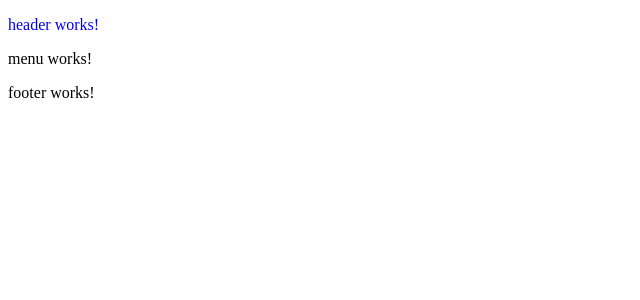
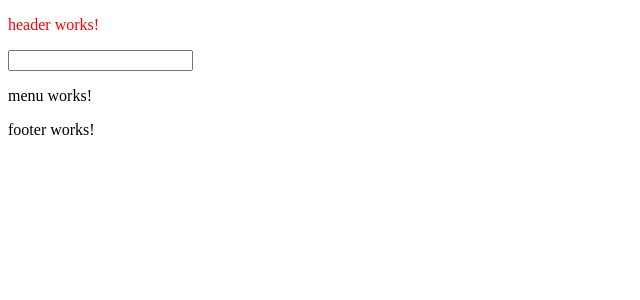
Before and after one commit to KVeronika/angular2, an Angular app in the folder my-app/: page / in a window 1280 px wide. Shown: the top 300 px of the page, without its empty margins (0-640 px from the left). Built offline with nearby package versions, Linux system fonts and the light colour scheme.

Commit message:
event binding lesson

```diff
--- a/my-app/src/app/header/header.component.html
+++ b/my-app/src/app/header/header.component.html
@@ -1,3 +1,6 @@
-<p [class]="myClass">
+<p (click)="changeColor('blue')" [style.color]="myColor">
   header works!
 </p>
+
+<input type="text" (input)="changeColor($event.target.value)"
+(keydown.control.enter)="changeColor('green')">
--- a/my-app/src/app/header/header.component.ts
+++ b/my-app/src/app/header/header.component.ts
@@ -6,18 +6,14 @@ import { Component, OnInit } from '@angular/core';
   styleUrls: ['./header.component.css']
 })
 export class HeaderComponent implements OnInit {
-  public myClass = "red";
+  public myColor = 'red'
 
-  constructor() {
-    setTimeout(() => {
-      this.myClass = 'green';
-      setTimeout(() => {
-        this.myClass = 'blue';
-      }, 2000);
-    }, 2000);
-  }
+  constructor() {}
 
   ngOnInit() {
   }
 
+  changeColor(color) {
+    this.myColor = color;
+  }
 }
```
